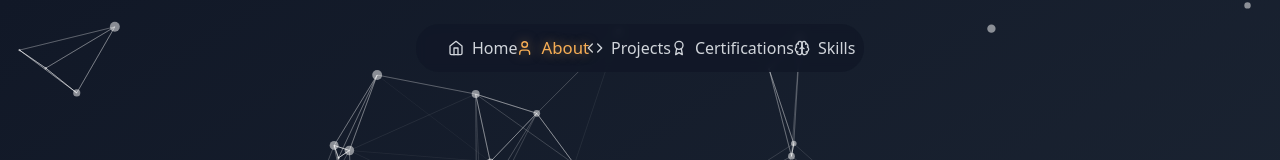
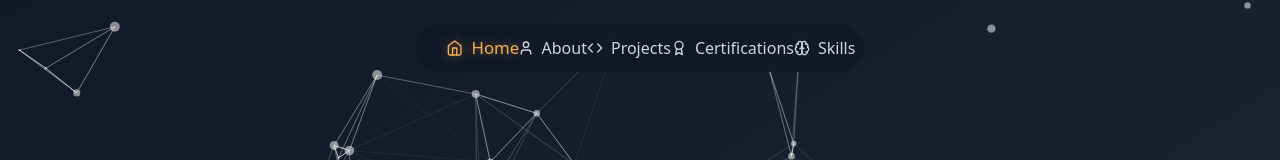
Before and after one commit to mejan007/portfolio-site, a React (Vite) app: page / in a window 1280 px wide. Shown: the top 160 px of the page. Built offline with nearby package versions, Linux system fonts and the light colour scheme.

Commit message:
Fixing home section

```diff
--- a/src/App.tsx
+++ b/src/App.tsx
@@ -2,7 +2,6 @@ import React, { useRef, useCallback, useState, useEffect } from 'react';
 import {
   Github,
   Linkedin,
-  Home,
   Mail,
   Code,
   Award,
@@ -12,6 +11,7 @@ import {
   ExternalLink,
   Copy,
   Check,
+  Home,
 } from 'lucide-react';
 import { loadSlim } from "tsparticles-slim";
 import type { Container, Engine } from "tsparticles-engine";
@@ -54,6 +54,7 @@ function App() {
     );
 
     const sections = [
+      { ref: heroRef, id: 'home' },
       { ref: aboutRef, id: 'about' },
       { ref: projectsRef, id: 'projects' },
       { ref: certificationsRef, id: 'certifications' },
@@ -253,7 +254,7 @@ function App() {
 
       <div className="text-white relative">
         <div className="relative">
-          <div className="hero-section bg-gradient-to-br from-gray-900 to-gray-800" ref={heroRef}>
+          <div className="hero-section bg-gradient-to-br from-gray-900 to-gray-800" ref={heroRef} id="home">
             <div className="container mx-auto px-4 pt-24 h-full">
               <div className="max-w-4xl mx-auto h-full">
                 <div className="h-full flex flex-col items-center justify-center">
@@ -546,7 +547,7 @@ function App() {
             <div className="max-w-md mx-auto bg-gray-900/90 backdrop-blur-sm rounded-full px-8 py-3">
               <div className="flex justify-between items-center">
                 {[
-		          { name: 'Home', icon: Home, ref: heroRef, id: 'home' },
+		  { name: 'Home', icon: Home, ref: heroRef, id: 'home' },
                   { name: 'About', icon: User, ref: aboutRef, id: 'about' },
                   { name: 'Projects', icon: Code, ref: projectsRef, id: 'projects' },
                   { name: 'Certifications', icon: Award, ref: certificationsRef, id: 'certifications' },
```
